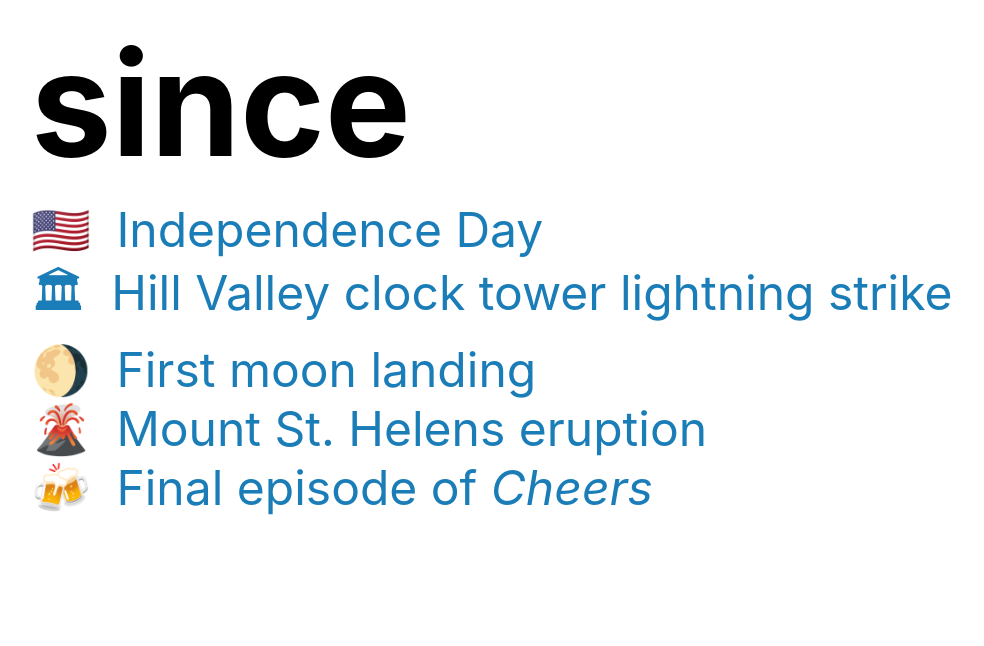
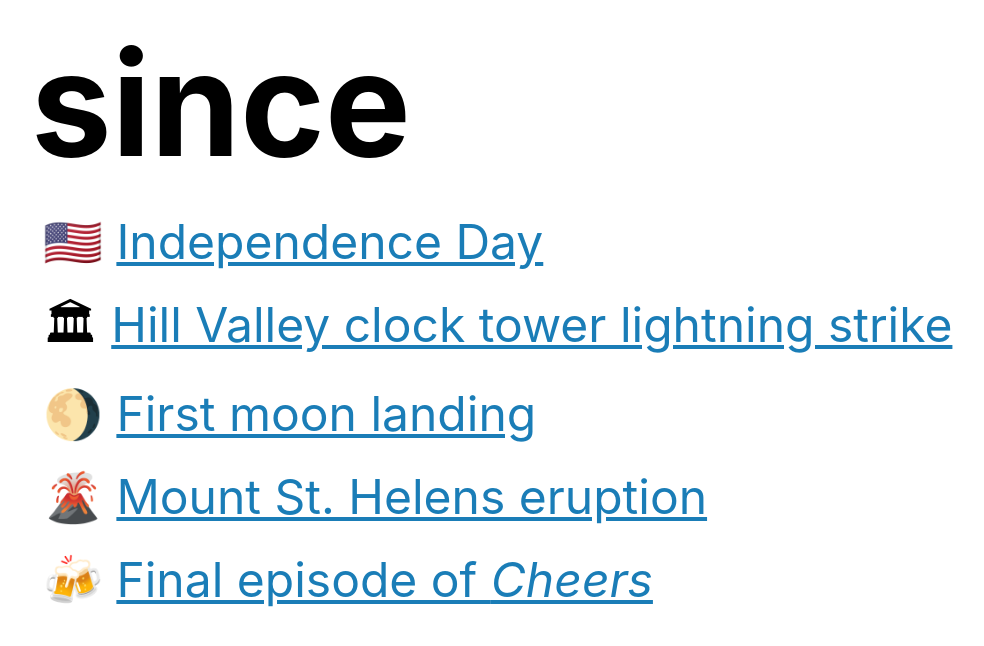
Before and after one commit to jsnmrs/since, a plain HTML site: page index.html in a window 1280 px wide. Shown: the whole page, without its empty margins (1-985 px from the left). Drawn offline with nearby package versions, Linux system fonts and the light colour scheme.

Commit message:
Increase tap targets and emoji are decorative

```diff
--- a/index.html
+++ b/index.html
@@ -13,20 +13,20 @@
     h1 { font-size: 4em; }
     p, li { font-size: 2em; }
     ul { list-style-type: none; padding-left: 0; }
-    a:link, a:visited { color: #1a7db7; text-decoration: none; }
+    a:link, a:visited { color: #1a7db7; display: inline-block; padding: 0.25em 0; }
     span { padding-left: .25em; }
     @media screen and (min-width: 600px) { h1 { font-size: 6em; } }
   </style>
 </head>
-<body>
+<body></body>
   <main>
     <h1 id="label">since</h1>
     <ul id="examples">
-      <li><a href="?then=1776-07-04&label=🇺🇸">🇺🇸 <span>Independence Day</span></a></li>
-      <li><a href="?then=1955-11-12T20%3A04%3A00&label=🏛">🏛 <span>Hill Valley clock tower lightning strike</span></a></li>
-      <li><a href="?then=1969-07-20T20%3A18%3A00&label=🌖">🌖 <span>First moon landing</span></a></li>
-      <li><a href="?then=1980-05-18T08%3A32%3A17&label=🌋">🌋 <span>Mount St. Helens eruption</span></a></li>
-      <li><a href="?then=1993-05-23T21%3A22%3A00&label=🍻">🍻 <span>Final episode of <em>Cheers</em></span></a></li>
+      <li><span aria-hidden="true">🇺🇸 </span><a href="?then=1776-07-04&label=🇺🇸">Independence Day</a></li>
+      <li><span aria-hidden="true">🏛 </span><a href="?then=1955-11-12T20%3A04%3A00&label=🏛">Hill Valley clock tower lightning strike</a></li>
+      <li><span aria-hidden="true">🌖 </span><a href="?then=1969-07-20T20%3A18%3A00&label=🌖">First moon landing</a></li>
+      <li><span aria-hidden="true">🌋 </span><a href="?then=1980-05-18T08%3A32%3A17&label=🌋">Mount St. Helens eruption</a></li>
+      <li><span aria-hidden="true">🍻 </span><a href="?then=1993-05-23T21%3A22%3A00&label=🍻">Final episode of <em>Cheers</em></a></li>
     </ul>
     <p id="since"></p>
   </main>
```
